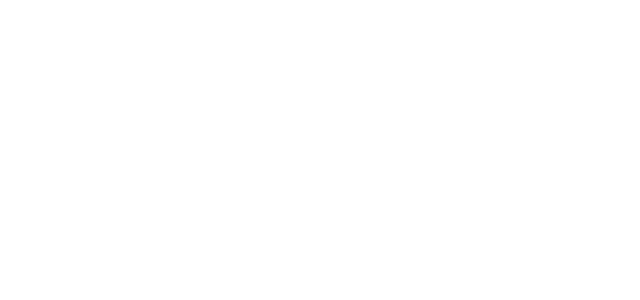
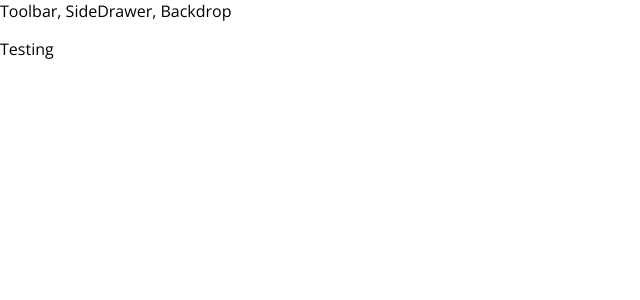
Before and after one commit to AndersonCossul/burger-react-app, a React app: page / in a window 1280 px wide. Shown: the top 300 px of the page, without its empty margins (0-640 px from the left). Built offline with nearby package versions, Linux system fonts and the light colour scheme.

Commit message:
Layout component.

```diff
--- a/src/App.js
+++ b/src/App.js
@@ -1,10 +1,13 @@
 import React, { Component } from 'react';
+import Layout from './components/Layout/Layout'
 
 class App extends Component {
   render() {
     return (
       <div>
-
+        <Layout>
+        	<p>Testing</p>
+        </Layout>
       </div>
     );
   }
--- /dev/null
+++ b/src/components/Layout/Layout.js
@@ -0,0 +1,13 @@
+import React from 'react'
+import Auxi from '../../hoc/Auxi'
+
+const layout = (props) => (
+	<Auxi>
+		<div>Toolbar, SideDrawer, Backdrop</div>
+		<main>
+			{props.children}
+		</main>
+	</Auxi>
+)
+
+export default layout
--- /dev/null
+++ b/src/hoc/Auxi.js
@@ -0,0 +1,3 @@
+const auxi = (props) => props.children
+
+export default auxi
--- a/src/index.css
+++ b/src/index.css
@@ -1,5 +1,5 @@
 body {
   margin: 0;
   padding: 0;
-  font-family: sans-serif;
+  font-family: "Open Sans", sans-serif;
 }
```
